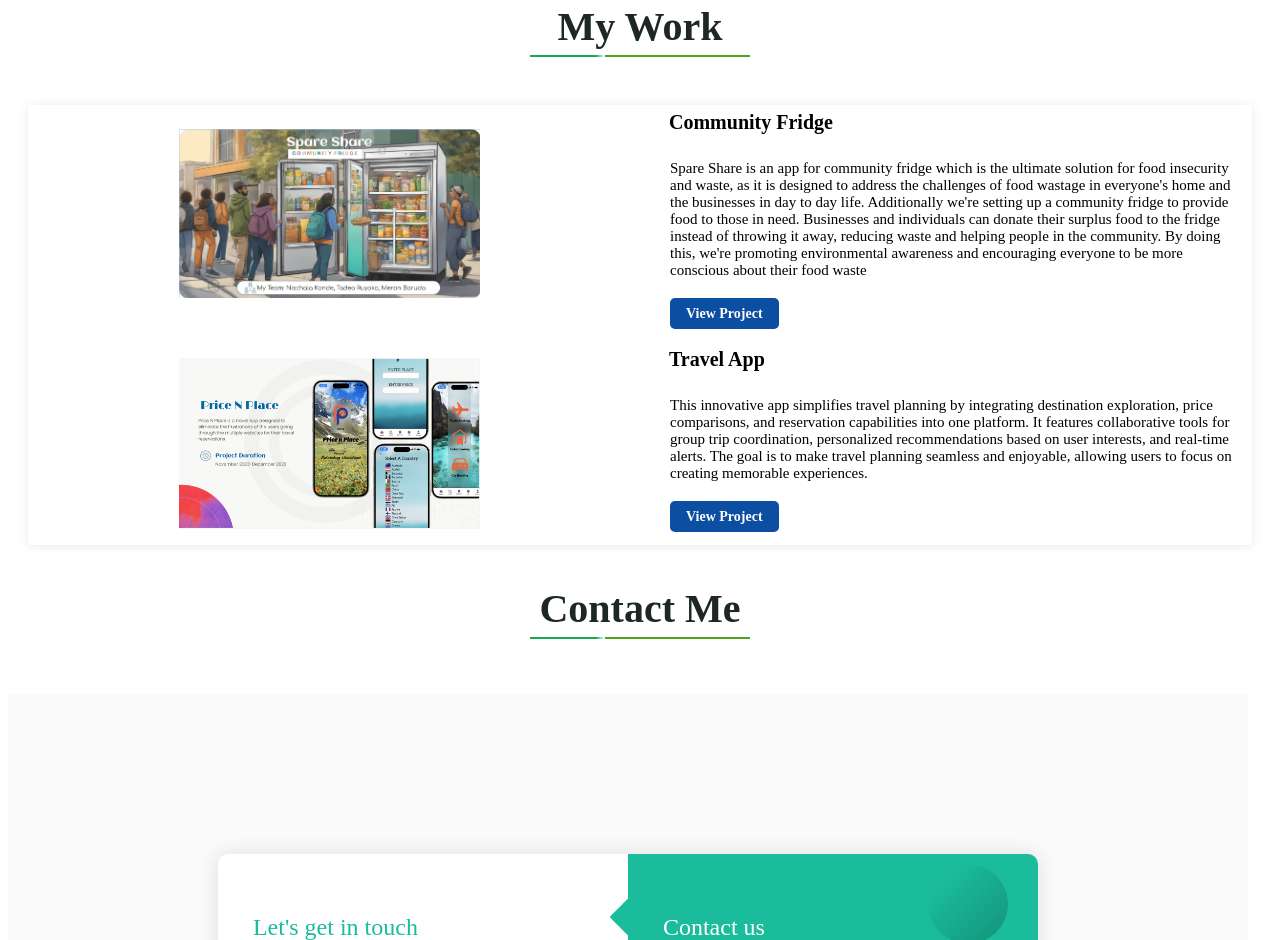
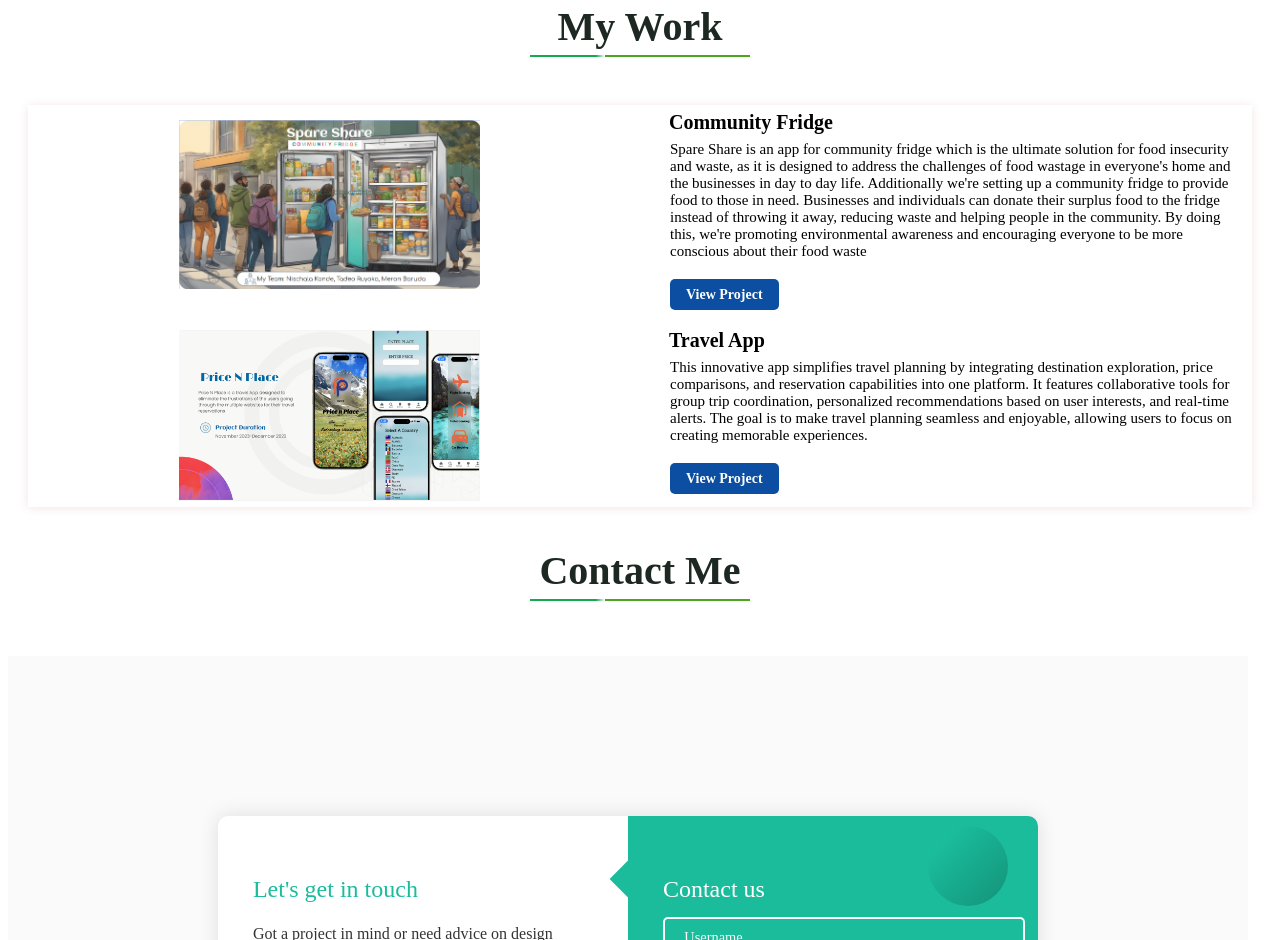
Before and after one commit to nilakande/UX_UI_HW_19, a plain HTML site: page index.html in a window 1280 px wide. Shown: the part 1053-1993 px from the top of the page. Drawn offline with nearby package versions, Linux system fonts and the light colour scheme; a web font is replaced by a local one.

Commit message:
changes made

```diff
--- a/css/style.css
+++ b/css/style.css
@@ -2,7 +2,6 @@
     background-color: #E2EDFC;
     color: #ffffff;
     display: flex;
-
     align-items: center;
 }
 .navigation  a{
@@ -354,7 +353,7 @@ footer ul {
   .project p {
     margin: 5px 0;
     font-size: 15px;
-    padding: 20px;
+    padding: 1px 20px 20px 20px;
 
   }
   .project h4 {
```
